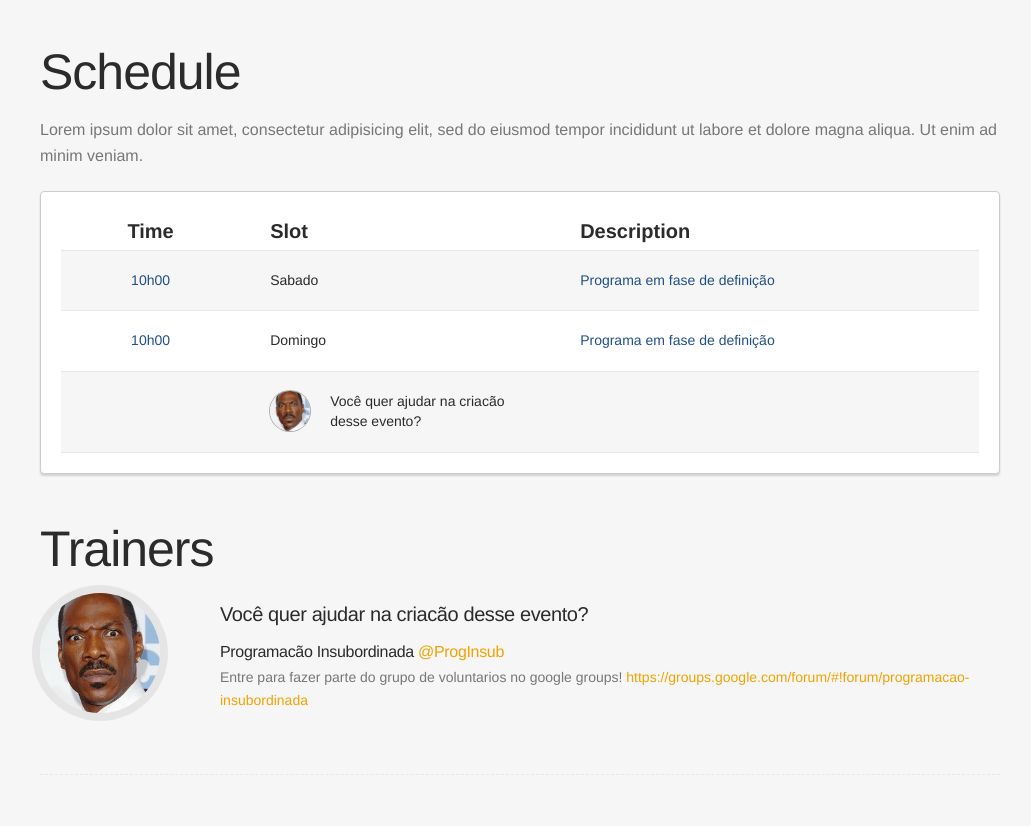
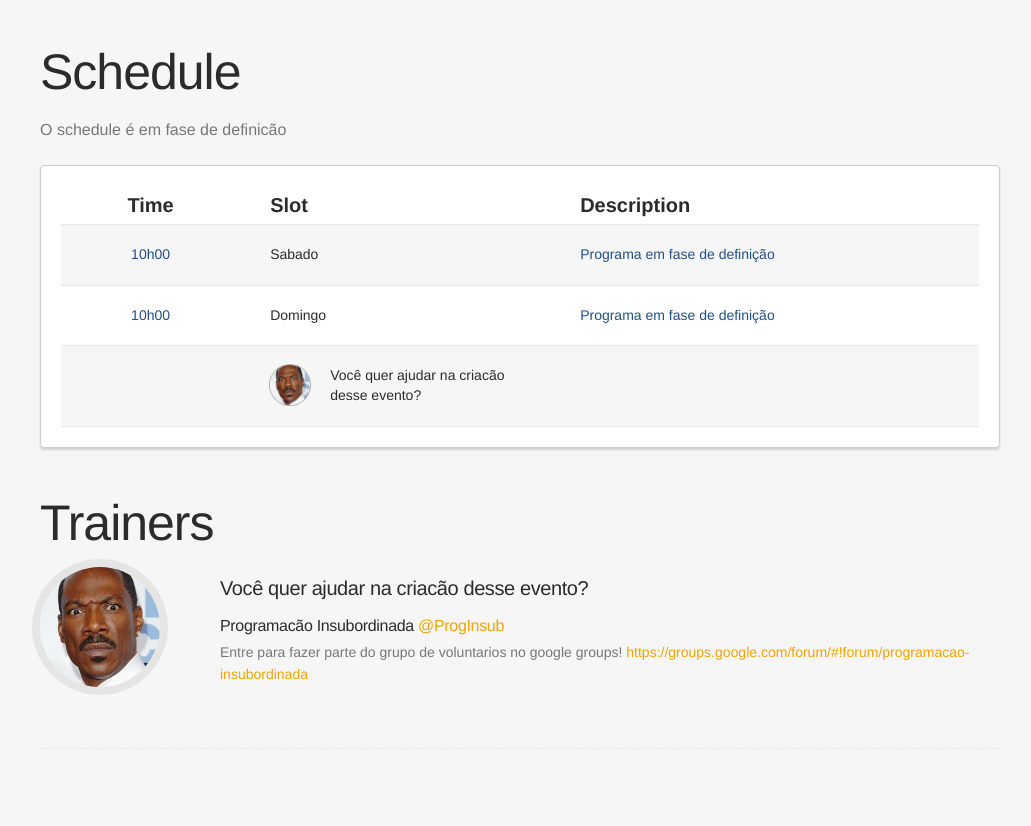
Before and after one commit to programacao-insubordinada/programacao-insubordinada.github.io, a plain HTML site: page index.html in a window 1280 px wide. Shown: the part 2067-2893 px from the top of the page, without its empty margins (120-1151 px from the left). Drawn offline with nearby package versions, Linux system fonts and the light colour scheme; some packages are replaced by stand-ins of ours.

```diff
--- a/index.html
+++ b/index.html
@@ -112,8 +112,7 @@
 
   <section class="schedule" id="schedule">
     <h2 class="section-title">Schedule</h2>
-<p>Lorem ipsum dolor sit amet, consectetur adipisicing elit, sed do eiusmod
-tempor incididunt ut labore et dolore magna aliqua. Ut enim ad minim veniam.</p>
+<p>O schedule é em fase de definicão</p>
 <div class="schedule-tbl">
   <table>
     <thead>
```
Also changed, not shown: themes/yellow-swan/img/apple-touch-icon.png, themes/yellow-swan/img/badge.jpg, themes/yellow-swan/img/favicon.ico.
